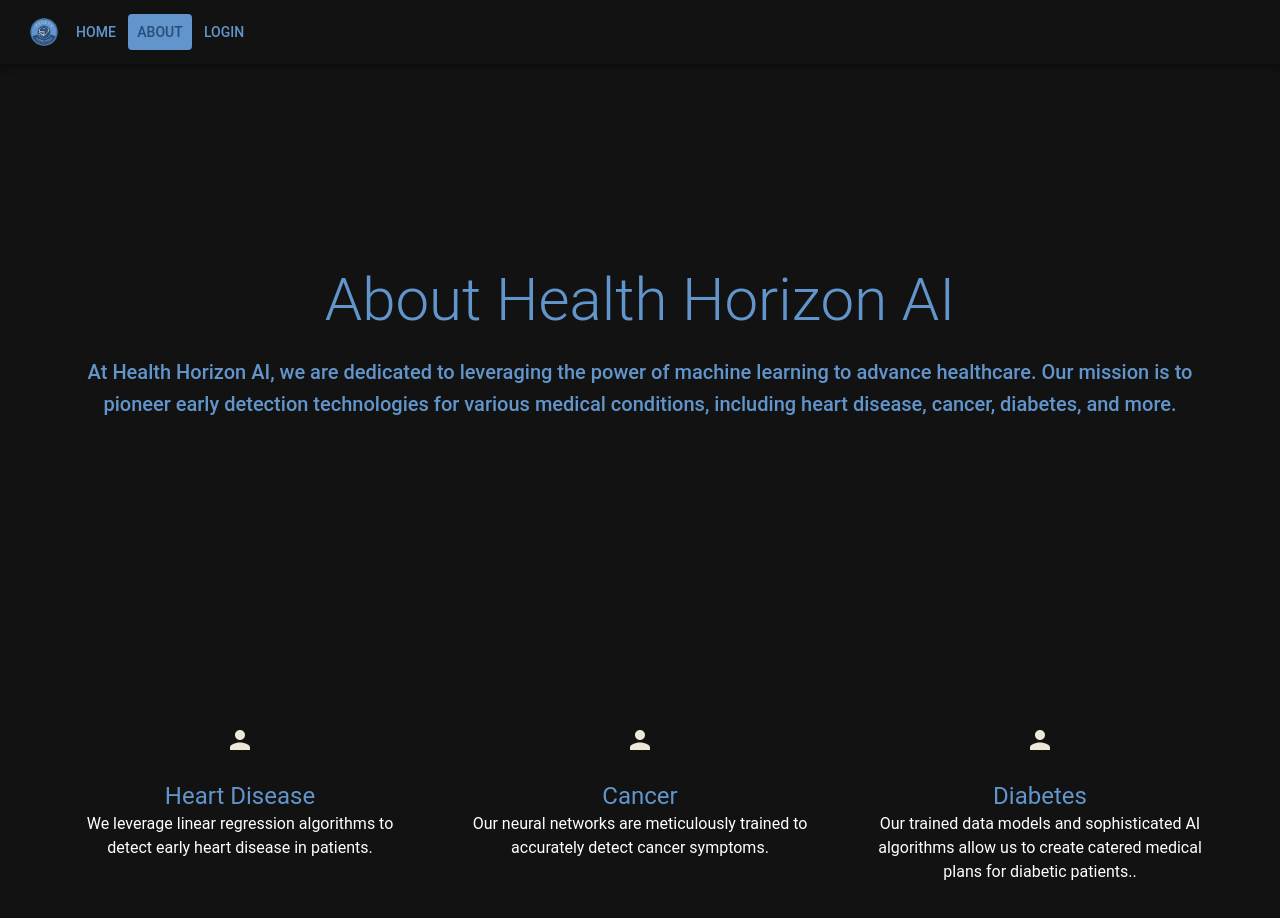
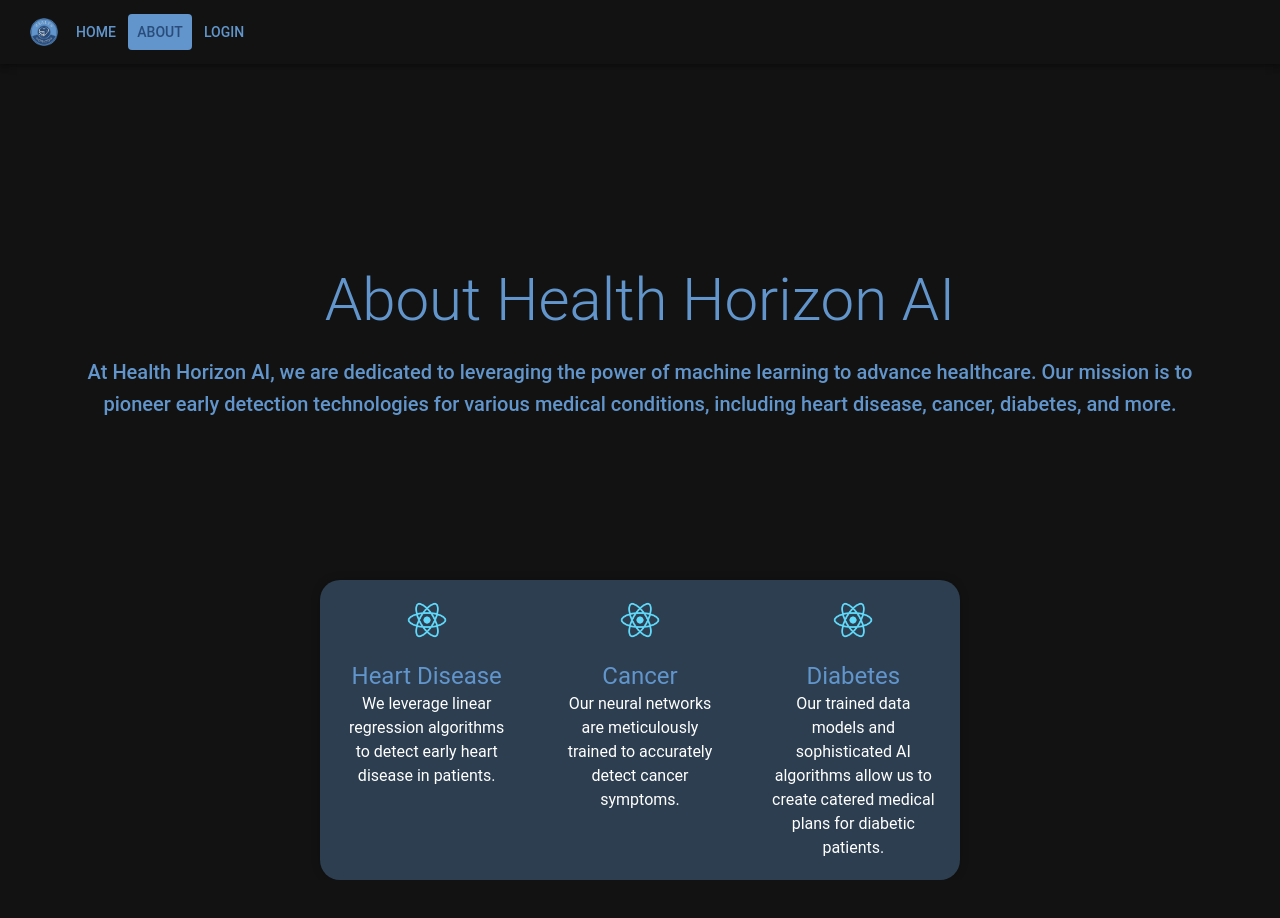
Before and after one commit to tannerhelton/EECS581, a React (Create React App) app in the folder frontend/: page /about in a window 1280 px wide. Shown: the top 918 px of the page. After the commit the page ends 880 px from the top, so only its background shows below. Built offline with nearby package versions, Linux system fonts and the light colour scheme; no server answers.

Commit message:
resubmission of adam's PR

```diff
--- a/frontend/src/screens/UnAuth/AboutPage.js
+++ b/frontend/src/screens/UnAuth/AboutPage.js
@@ -15,6 +15,7 @@ const LogoImage = styled("img")({
 const InnerWrapper = styled("div")({
   paddingBottom: "200px",
 });
+
 const StyledContainer = styled(Container)({
   padding: (theme) => theme.spacing(4),
   marginTop: "25vh",
@@ -34,7 +35,7 @@ const BlocksContainer = styled(Container)({
   boxShadow: "0px 0px 10px rgba(0, 0, 0, 0.2)",
 });
 
-const FeatureBlock = ({ icon, title, description }) => (
+const FeatureBlock = ({ imageUrl, title, description }) => (
   <Grid item xs={12} sm={4}>
     <Avatar
       variant="rounded"
@@ -44,7 +45,7 @@ const FeatureBlock = ({ icon, title, description }) => (
         backgroundColor: "transparent",
       }}
     >
-      {icon}
+      <img src={imageUrl} alt={title} style={{ maxWidth: "100%" }} />
     </Avatar>
     <Typography variant="h5" color="primary">
       {title}
@@ -57,35 +58,39 @@ const FeatureBlock = ({ icon, title, description }) => (
 
 const AboutPage = () => {
   return (
+    <>
       <StyledContainer component={Paper} elevation={0}>
         <Typography variant="h2" color="primary">
           About Health Horizon AI
         </Typography>
         <Typography variant="h6" color="primary" style={{ marginTop: "20px" }}>
           At Health Horizon AI, we are dedicated to leveraging the power of
-        machine learning to advance healthcare. Our mission is to pioneer early
-        detection technologies for various medical conditions, including heart
-        disease, cancer, diabetes, and more.
+          machine learning to advance healthcare. Our mission is to pioneer
+          early detection technologies for various medical conditions, including
+          heart disease, cancer, diabetes, and more.
         </Typography>
-      <div style={{ height: "300px", overflowY: "scroll" }}></div>
+      </StyledContainer>
+
+      <BlocksContainer>
         <Grid container spacing={6}>
           <FeatureBlock
-          src={logoUrl}
+            imageUrl={heartDiseaseUrl}
             title="Heart Disease"
             description="We leverage linear regression algorithms to detect early heart disease in patients."
           />
           <FeatureBlock
-          src={logoUrl}
+            imageUrl={cancerUrl}
             title="Cancer"
             description="Our neural networks are meticulously trained to accurately detect cancer symptoms."
           />
           <FeatureBlock
-          src={logoUrl}
+            imageUrl={diabetesUrl}
             title="Diabetes"
-          description="Our trained data models and sophisticated AI algorithms allow us to create catered medical plans for diabetic patients.."
+            description="Our trained data models and sophisticated AI algorithms allow us to create catered medical plans for diabetic patients."
           />
         </Grid>
-    </StyledContainer>
+      </BlocksContainer>
+    </>
   );
 };
 
```
Lines whose indentation alone changed are shown as unchanged.
